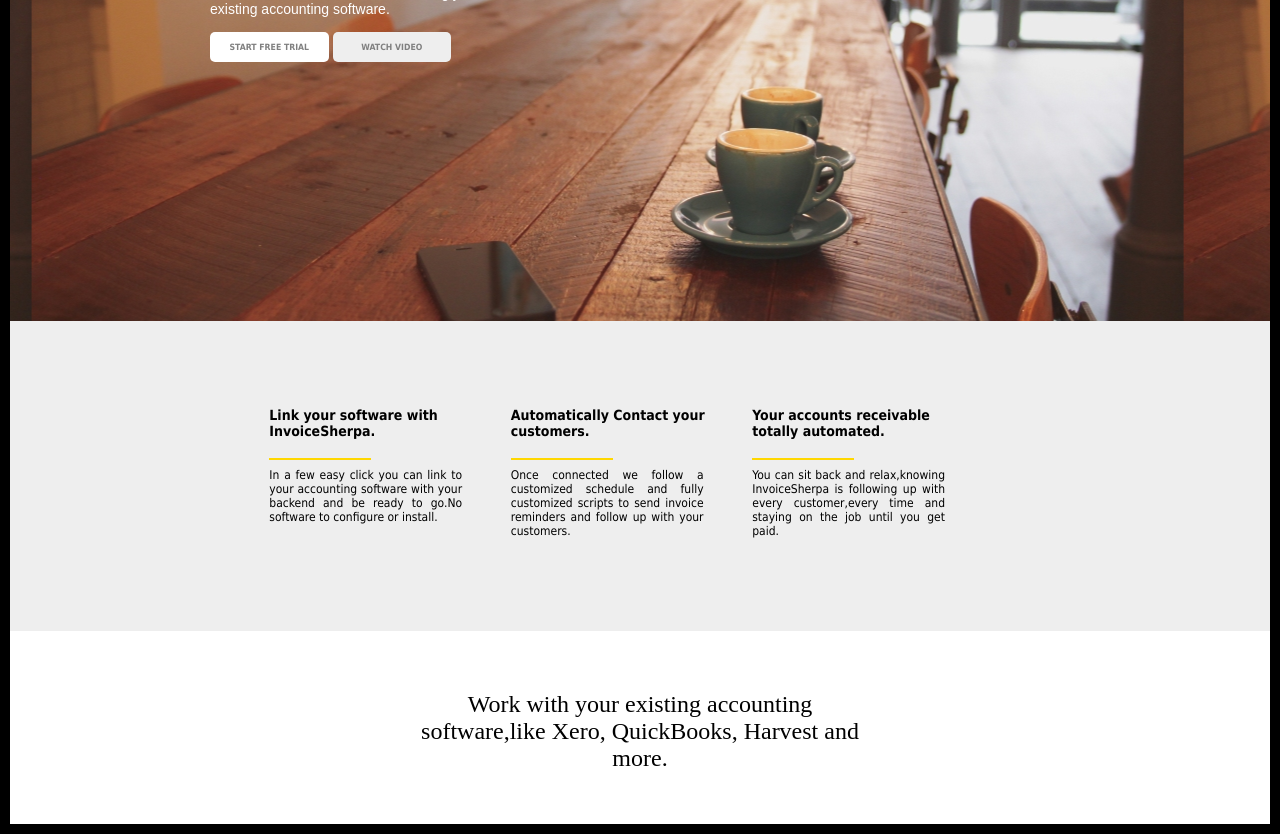
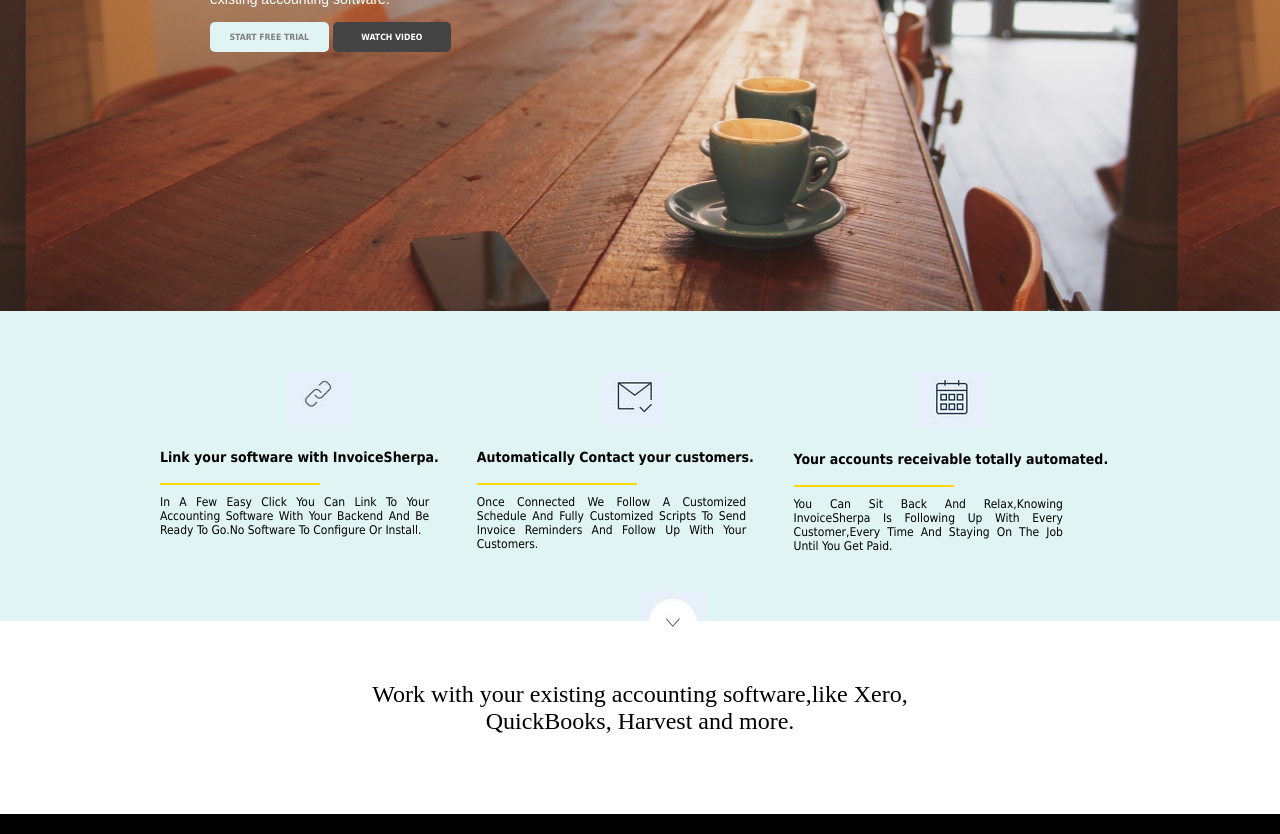
Before and after one commit to hillarynnamdi/invoice_app_mockup, a plain HTML site: page index.html in a window 1280 px wide. Shown: the part 289-1123 px from the top of the page. Drawn offline with Linux system fonts and the light colour scheme.

Commit message:
modified

```diff
--- a/index.html
+++ b/index.html
@@ -16,7 +16,7 @@
 
 					<div class='banner_left'>
 							<div>
-								<img src='images/logo.png' /> <div id='seperator'>|&nbsp;<div id='banner_phone'>+1/888 898 8302</div></div>
+								<img src='images/logo.png' /> <div class='seperator'>|&nbsp;<div id='banner_phone'>+1/888 898 8302</div></div>
 							</div>
 					</div>
 
@@ -26,7 +26,7 @@
 					<li>TOUR</li>
 					<li>PRICING</li>
 					<li>SIGN IN</li>
-					<li id='get_started'>GET STARTED</li>
+					<li class='get_started'>GET STARTED</li>
 					</ul>
 
 					</div>
@@ -35,12 +35,12 @@
 				</div>
 
 			<div class='get_paid_on_time'>
-				<div id='get_paid_on_time_head'>Get Paid on Time.</div>
-				<div id='get_paid_content'>
+				<div class='get_paid_on_time_head'>Get Paid on Time.</div>
+				<div class='get_paid_content'>
 				Automated Accounts Receivable using your existing accounting software.
 				</div>
-				<div id='get_paid_link'>
-				<a href='#'>START FREE TRIAL</a> <a href='#' class='start_free_trial' >WATCH VIDEO </a>
+				<div class='get_paid_link'>
+				<a href='#' class='start_free_trial'>START FREE TRIAL</a> <a href='#' class='watch_free_video' >WATCH VIDEO </a>
 				</div>
 
 			</div>
@@ -50,11 +50,13 @@
 		</div>
 
 	<div class='beneath_hero_div1'>
+
 		<div class='beneath_hero_div'>
 
 			<div class='abtdivs'>
+			<img src='images/img1.jpg'>
 			<h4>Link your software with InvoiceSherpa.</h4>
-			<div class='rule'><hr></div>
+			<div class='rule'></div>
 			<div class='abtcontent'>
 			In a few easy click you can link to your accounting software with your backend and be ready to go.No software to configure or install.
 
@@ -62,8 +64,9 @@
 			</div>
 
 			<div class='abtdivs'>
+			<img src='images/img2.jpg'>
 			<h4>Automatically Contact your customers.</h4>
-			<div class='rule'><hr></div>
+			<div class='rule'></div>
 			<div class='abtcontent'>
 			Once connected we follow a customized schedule and fully customized scripts to send invoice reminders and follow up with your customers.
 
@@ -71,8 +74,9 @@
 			</div>
 
 			<div class='abtdivs'>
+			<img src='images/img3.jpg'>
 			<h4>Your accounts receivable totally automated.</h4>
-			<div class='rule'><hr></div>
+			<div class='rule'></div>
 
 			<div class='abtcontent'>
 			You can sit back and relax,knowing InvoiceSherpa is following up with every customer,every time and staying on the job until you get paid.
@@ -86,8 +90,10 @@
 
 
 		<div class='footer_div'>
-
-				<div class='inner_foot_div'>Work with your existing accounting software,like Xero, QuickBooks, Harvest and more.</div>
+<img src='images/circle.jpg'>
+				<div class='inner_foot_div'>
+				<p>Work with your existing accounting software,like Xero, QuickBooks, Harvest and more.</p>
+				</div>
 
 		</div>
 
--- a/style.css
+++ b/style.css
@@ -1,7 +1,7 @@
 body{
 background-color:black;
+padding:0px;
 margin:0px;
-padding:10px
 
 }
 
@@ -24,7 +24,7 @@ padding:10px
 	width:180px
 }
 
-#seperator{
+.seperator{
 	padding-top:2px;
 	font-size:20px;
 	color:white;
@@ -53,10 +53,9 @@ letter-spacing:0.5px
 
 }
 
-#get_started{
-	border:2px solid light brown;
+.get_started{
+	border:1px solid gold;
 	border-radius:4px;
-	background-color:#eeeeee;
 	color:grey
 
 
@@ -105,7 +104,7 @@ letter-spacing:0.5px
 
 }
 
-#get_paid_on_time_head{
+.get_paid_on_time_head{
 	font-size:30px;
 	color:white;
 	font-family:arial
@@ -113,20 +112,20 @@ letter-spacing:0.5px
 }
 
 
-#get_paid_content{
+.get_paid_content{
 	color:white;
 	font-size:14px;
 	font-family:arial;
 
 }
 
-#get_paid_link{
+.get_paid_link{
 	margin-top:15px;
 	padding:0px
 
 }
 
-#get_paid_link a{
+.get_paid_link a{
 	text-decoration:none;
 	color:grey;
 	background-color:white;
@@ -142,16 +141,21 @@ letter-spacing:0.5px
 }
 
 .start_free_trial{
-	background-color:#eeeeee !important;
+	background-color:#E0F4F4 !important;
 	color:grey !important;
 
 }
 
+.watch_free_video{
+	background-color:#444444 !important;
+	color:white !important;
+}
+
 .beneath_hero_div{
 	text-align:center;
-	background-color:#eeeeee;
+	background-color:#E0F4F4;
 	height:250px;
-	max-width:60%;
+	width:960px;
 	padding-top:60px;
 	margin:auto;
 
@@ -160,17 +164,16 @@ letter-spacing:0.5px
 
 .beneath_hero_div1{
 width:100%;
-background-color:#eeeeee
+background-color:#E0F4F4
 }
 
 
 .abtdivs{
-	width:30%;
+	width:33%;
 	height:200px;
 	float:left;
-	background-color:#eeeeee;
-	margin:2.33px;
-	padding:5px
+	background-color:#E0F4F4;
+
 
 }
 
@@ -185,16 +188,15 @@ background-color:#eeeeee
 	width:100%;
 
 
+
 }
 
-.rule hr{
-	background-color:gold;
-	color:gold;
-	border:1px solid gold
-}
 
 .rule{
-	width:45%
+	width:50%;
+	border:1px solid gold;
+	margin-top:10px;
+	margin-bottom:10px;
 }
 
 .abtcontent{
@@ -202,6 +204,8 @@ background-color:#eeeeee
 	font-family:tahoma;
 	font-size:12px;
 	width:85%;
+	text-transform: capitalize
+
 
 
 }
@@ -212,12 +216,28 @@ background-color:#eeeeee
 	text-align:center;
 	color:black;
 	font-size:20px;
-	padding:60px
+	padding:60px;
+
+
+}
+
+.footer_div img{
+position:absolute;
+margin-top:-90px;
+
 
 }
 
 .inner_foot_div{
-	width:40%;
 	margin:auto;
-	font-size:24px
+	font-size:24px;
+	width:960px;
+	background-color:white;
 }
+
+
+.inner_foot_div p{
+	width:60%;
+	margin:auto;
+
+}
```
Also changed, not shown: images/circle.JPG (added), images/img1.JPG (added), images/img2.JPG (added), images/img3.JPG (added).
